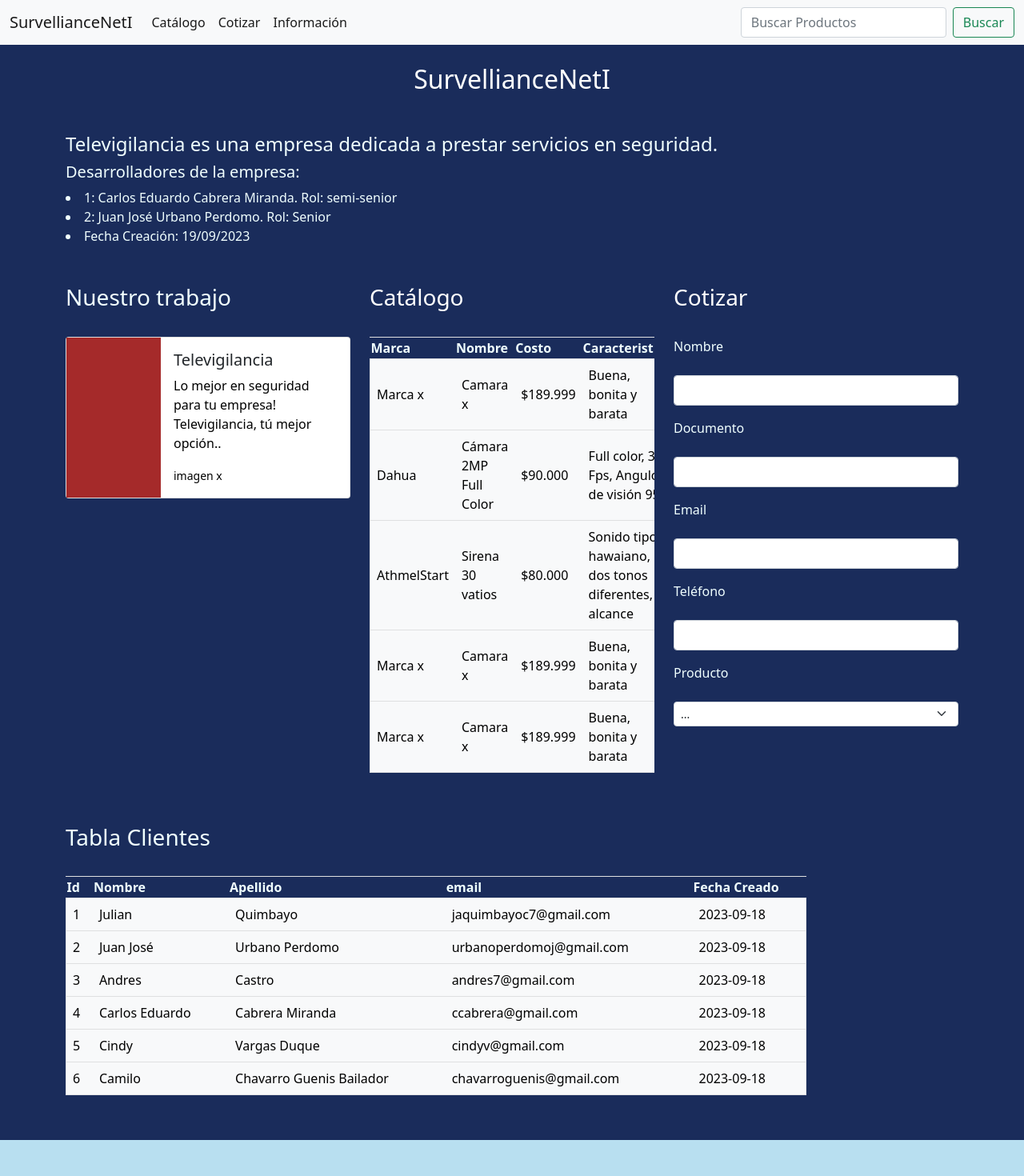
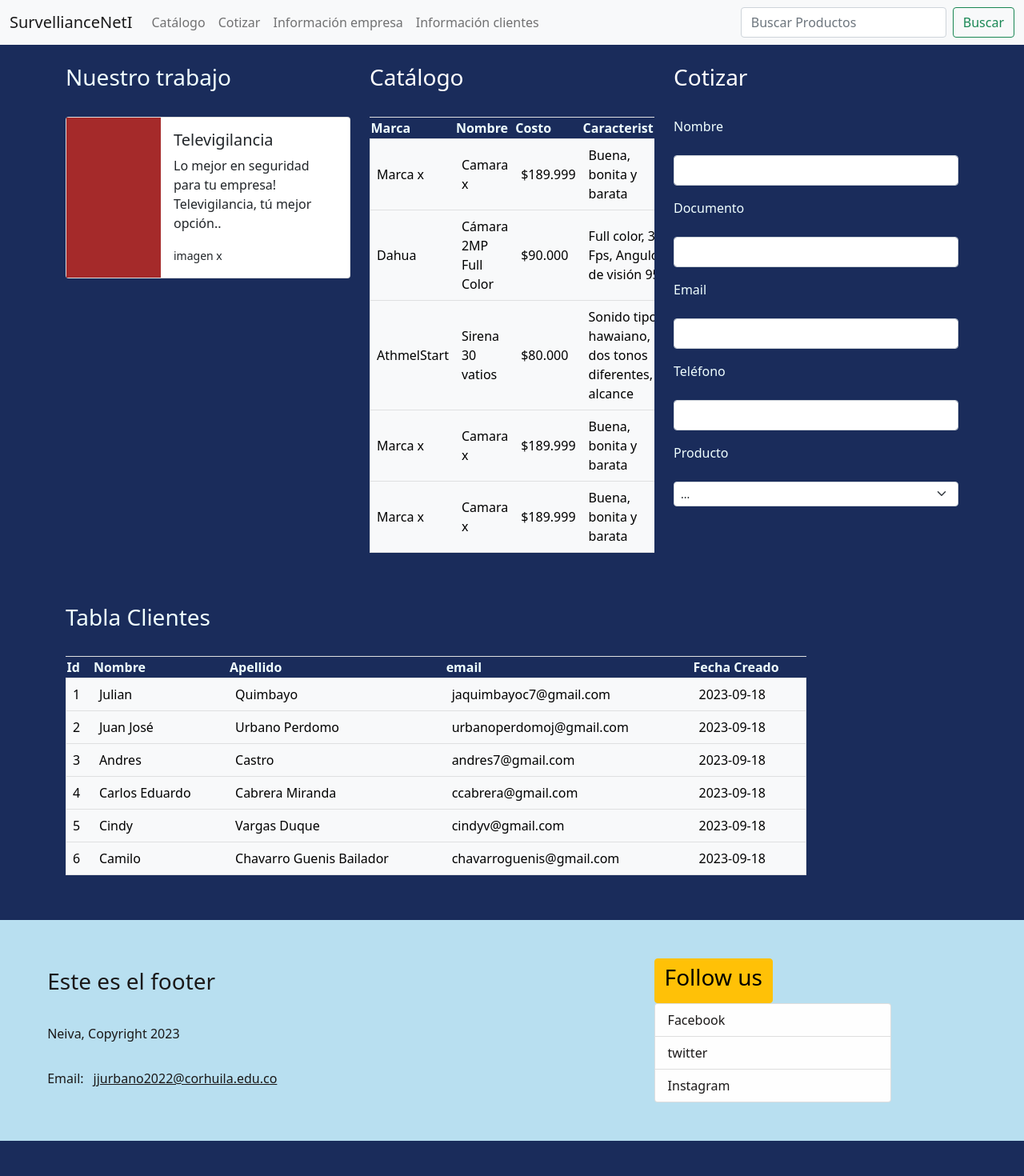
Before and after one commit to CarlosEduardoCabreraMiranda/FrontendSurvellianceNetI, an Angular app: page / in a window 1280 px wide. Shown: the top 1470 px of the page at 80% size. After the commit the page ends 1426 px from the top, so only its background shows below. Built offline with nearby package versions, Linux system fonts and the light colour scheme.

Commit message:
Añadido etiqueta para vinculacion del componente Directiva y modificaciones de estilo

```diff
--- a/src/app/app.component.html
+++ b/src/app/app.component.html
@@ -1,4 +1,5 @@
 <app-header></app-header>
+<router-outlet></router-outlet>
 <div class="contenedorTotal">
 
     <!-- <div class="contenedorCentro">
--- a/src/app/body/body.component.css
+++ b/src/app/body/body.component.css
@@ -2,6 +2,11 @@
     position: absolute;
     text-align: center;
 }
-p {
-    color:azure
+
+.bg-brown{
+    background-color: brown;
 }
+
+.text-azure{
+    color: azure;
+}
--- a/src/app/body/body.component.html
+++ b/src/app/body/body.component.html
@@ -1,37 +1,27 @@
-<div class="container 1"><BR>
-    <figure class="text-center">
-        <h2 style="color:white;">SurvellianceNetI</h2><BR>
-    </figure>
-    <div class="centrar-body">
-        <h4 style="color:azure"> {{title}} es una empresa dedicada a prestar servicios en seguridad.</h4>
-        <h5 style="color:azure"> Desarrolladores de la empresa:</h5>
-        <li>1: {{desarrolladores[0].nombre}}. Rol: {{desarrolladores[0].campo}}</li>
-        <li>2: {{desarrolladores[1].nombre}}. Rol: {{desarrolladores[1].campo}}</li>
-        <li>Fecha Creación: {{fechaCreacion}}</li><BR>
-    </div>
-</div>
+
 <div class="container 2"><BR>
     <div class="row">
-        <div class="col-sm-12 col-md-4 col-lg-4 col-lg-4">
-            <h3 style="color:azure"> Nuestro trabajo</h3><BR>
+        <div class="col-sm-12 col-md-4 col-lg-4 col-lg-4 text-azure">
+            <h3> Nuestro trabajo</h3><BR>
             <div class="card mb-3">
                 <div class="row g-0">
-                    <div class="col-md-4" style="background-color: brown;">
+                    <div class="col-md-4 bg-brown">
                         <img src ="">
                     </div>
                     <div class="col-md-8">
                         <div class="card-body">
-                            <h5 class="card-title">{{title}}</h5>
-                            <p style="color:black" class="card-text">Lo mejor en seguridad para tu empresa!
+                            <h5 class="card-title text-dark">{{title}}</h5>
+                            <p  class="card-text text-dark">Lo mejor en seguridad para tu empresa!
                                 Televigilancia, tú mejor
                                 opción..</p>
-                            <p style="color:black" class="card-text"><small class="text-body-secondary">imagen x</small>
+                            <p class="card-text text-dark"><small class="text-body-secondary">imagen x</small>
                             </p>
                         </div>
                     </div>
                 </div>
             </div>
         </div>
+
         <div class="col-sm-12 col-md-4 col-lg-4 col-lg-4">
             <h3 style="color: white">Catálogo</h3><BR>
             <div class="table-responsive table-bordered ">
@@ -82,33 +72,33 @@
             <form action="" th:object="" method="">
                 <h3 style="color: white">Cotizar</h3>
                 <BR>
-                <div class="mb-3 ">
+                <div class="mb-3 text-azure">
                     <label for="NombreInput" class="form-label">
                         <p>Nombre</p>
                     </label>
                     <input th:field="*{nombre}" type="text" class="form-control" id="NombreInput" placeholder="">
                 </div>
-                <div class="mb-3 ">
+                <div class="mb-3 text-azure">
                     <label for="DocumentoInput" class="form-label">
                         <p>Documento</p>
                     </label>
                     <input th:field="*{documento}" type="number" class="form-control" id="DocumentoInput"
                         placeholder="">
                 </div>
-                <div class="mb-3 ">
+                <div class="mb-3 text-azure">
                     <label for="emailInput" class="form-label">
                         <p>Email</p>
                     </label>
                     <input th:field="*{email}" type="email" class="form-control" id="emailInput" placeholder="">
                 </div>
 
-                <div class="mb-3 ">
+                <div class="mb-3 text-azure">
                     <label for="TelefonoInput" class="form-label">
                         <p>Teléfono</p>
                     </label>
                     <input th:field="*{telefono}" type="number" class="form-control" id="TelefonoInput" placeholder="">
                 </div>
-                <label for="TipoProductoCombox" class="form-label">
+                <label for="TipoProductoCombox" class="form-label text-azure">
                     <p>Producto</p>
                 </label>
                 <select th:field="*{tipoProducto}" class="form-select form-select-sm" aria-label=".form-select-sm "
--- a/src/app/body/body.component.ts
+++ b/src/app/body/body.component.ts
@@ -7,7 +7,5 @@ import { Component } from "@angular/core";
 })
 
 export class BodyComponent{
-    title: String = 'Televigilancia';
-    desarrolladores = [{nombre :'Carlos Eduardo Cabrera Miranda',campo: 'semi-senior'},{nombre :'Juan José Urbano Perdomo',campo: 'Senior'}]
-    fechaCreacion: String = '19/09/2023'
+    title: String = "Televigilancia";
 }
--- a/src/app/directiva/directiva.component.css
+++ b/src/app/directiva/directiva.component.css
@@ -0,0 +1,3 @@
+.text-azure{
+    color: azure;
+}
--- a/src/app/directiva/directiva.component.html
+++ b/src/app/directiva/directiva.component.html
@@ -1 +1,12 @@
-<p>directiva works!</p>
+<div class="container 1"><BR>
+    <figure class="text-center text-white">
+        <h2>SurvellianceNetI</h2><BR>
+    </figure>
+    <div class="centrar-body text-azure">
+        <h4> {{title}} es una empresa dedicada a prestar servicios en seguridad.</h4>
+        <h5> Desarrolladores de la empresa:</h5>
+        <li>1: {{desarrolladores[0].nombre}}. Rol: {{desarrolladores[0].campo}}</li>
+        <li>2: {{desarrolladores[1].nombre}}. Rol: {{desarrolladores[1].campo}}</li>
+        <li>Fecha Creación: {{fechaCreacion}}</li><BR>
+    </div>
+</div>
--- a/src/app/directiva/directiva.component.ts
+++ b/src/app/directiva/directiva.component.ts
@@ -6,5 +6,7 @@ import { Component } from '@angular/core';
   styleUrls: ['./directiva.component.css']
 })
 export class DirectivaComponent {
-
+  title: String = 'Televigilancia';
+  desarrolladores = [{nombre :'Carlos Eduardo Cabrera Miranda',campo: 'Senior'},{nombre :'Juan José Urbano Perdomo',campo: 'Senior'}]
+  fechaCreacion: String = '19/09/2023'
 }
--- a/src/app/footer/footer.component.html
+++ b/src/app/footer/footer.component.html
@@ -13,11 +13,11 @@
             <ul class="list-group mb-xs-auto mb-sm-auto">
 
                 <a id="lightText" href="#"
-                    class="list-group-item list-group-item-action list-group-item-dark">Facebook</a>
+                    class="list-group-item list-group-item-action list-group-item-light">Facebook</a>
                 <a id="lightText" href="#"
-                    class="list-group-item list-group-item-action list-group-item-dark">twitter</a>
+                    class="list-group-item list-group-item-action list-group-item-light">twitter</a>
                 <a id="lightText" href="#"
-                    class="list-group-item list-group-item-action list-group-item-dark">Instagram</a>
+                    class="list-group-item list-group-item-action list-group-item-light">Instagram</a>
             </ul>
         </div>
     </footer>
--- a/src/app/header/header.component.html
+++ b/src/app/header/header.component.html
@@ -1,19 +1,22 @@
 <nav class="navbar navbar-expand-lg navbar-light bg-light">
   <div class="container-fluid">
-    <a class="navbar-brand" href="#">{{title}}</a>
+    <a class="navbar-brand">{{title}}</a>
     <button class="navbar-toggler" type="button" data-bs-toggle="collapse" data-bs-target="#navbarSupportedContent" aria-controls="navbarSupportedContent" aria-expanded="false" aria-label="Toggle navigation">
       <span class="navbar-toggler-icon"></span>
     </button>
     <div class="collapse navbar-collapse" id="navbarSupportedContent">
       <ul class="navbar-nav me-auto mb-2 mb-lg-0">
         <li class="nav-item">
-          <a class="nav-link active" aria-current="page" href="#">Catálogo</a>
+          <a class="nav-link" aria-current="page" href="#">Catálogo</a>
         </li>
         <li class="nav-item">
-          <a class="nav-link active" aria-current="page" href="#">Cotizar</a>
+          <a class="nav-link" aria-current="page" href="#">Cotizar</a>
         </li>
         <li class="nav-item">
-          <a class="nav-link active" aria-current="page" href="#">Información</a>
+          <a class="nav-link" aria-current="page"  routerLink="directivas" routerLinkActive="text-dark">Información empresa</a>
+        </li>
+        <li class="nav-item">
+          <a class="nav-link" aria-current="page" href="#">Información clientes</a>
         </li>
       </ul>
       <form class="d-flex">
```
Also changed, not shown: 2 other files (tests, documents, lock files or other folders).
